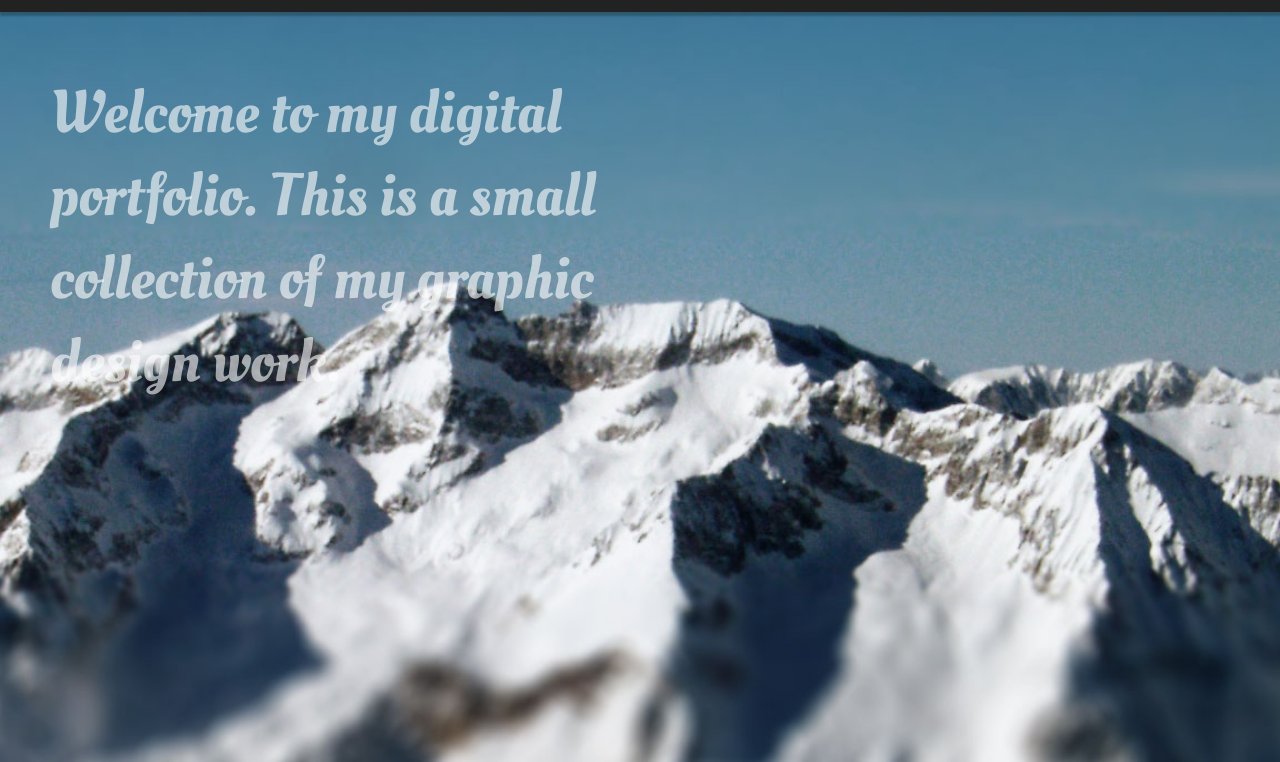
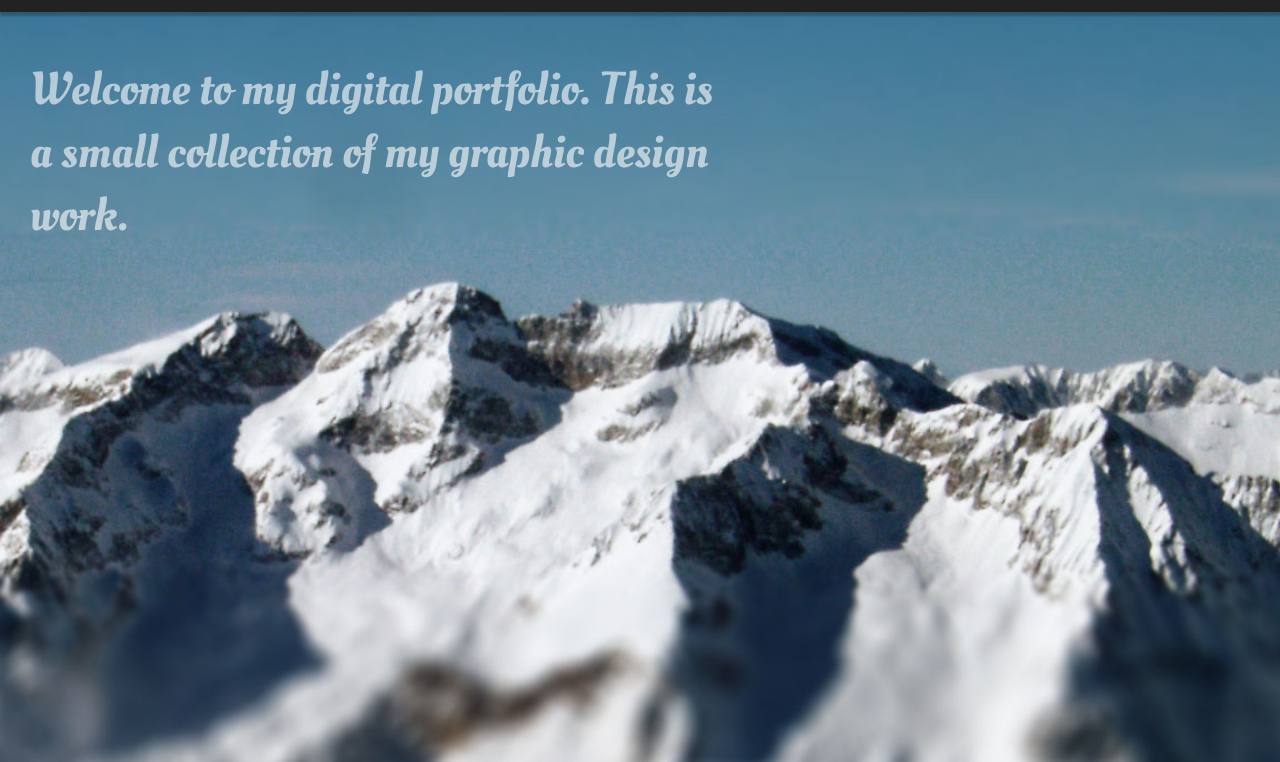
Before and after one commit to shandroid/shandroid, a plain HTML site: page index.html in a window 1280 px wide. Shown: the part 38-800 px from the top of the page. Drawn offline with Linux system fonts and the light colour scheme.

Commit message:
changed some font sizes

```diff
--- a/css/main.css
+++ b/css/main.css
@@ -41,8 +41,8 @@ img {
 
 .content {
     font-family: 'Oleo Script', cursive;
-    font-size: 60px;
+    font-size: 46px;
     width: 55%;
     color: rgba(255, 255, 255, 0.6);
-    margin: 50px 50px;
+    margin: 30px 30px;
 }
```
